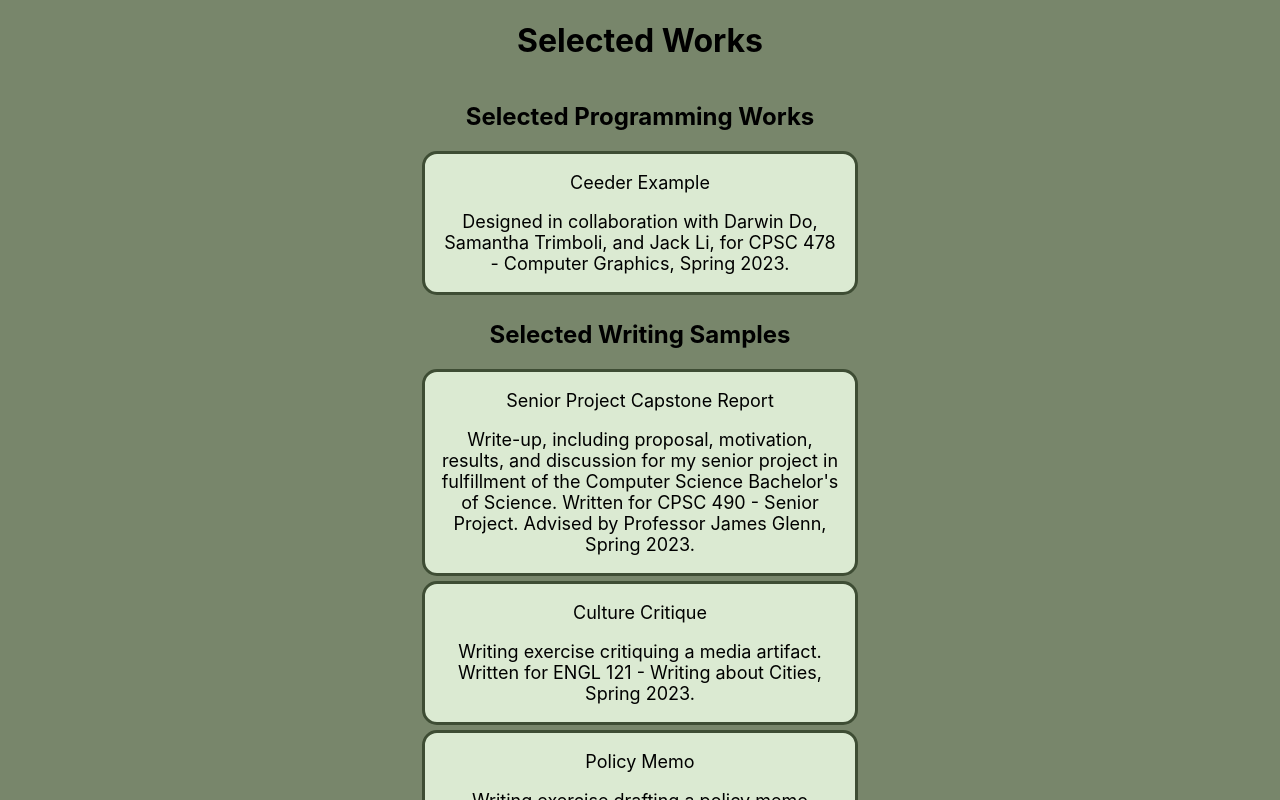
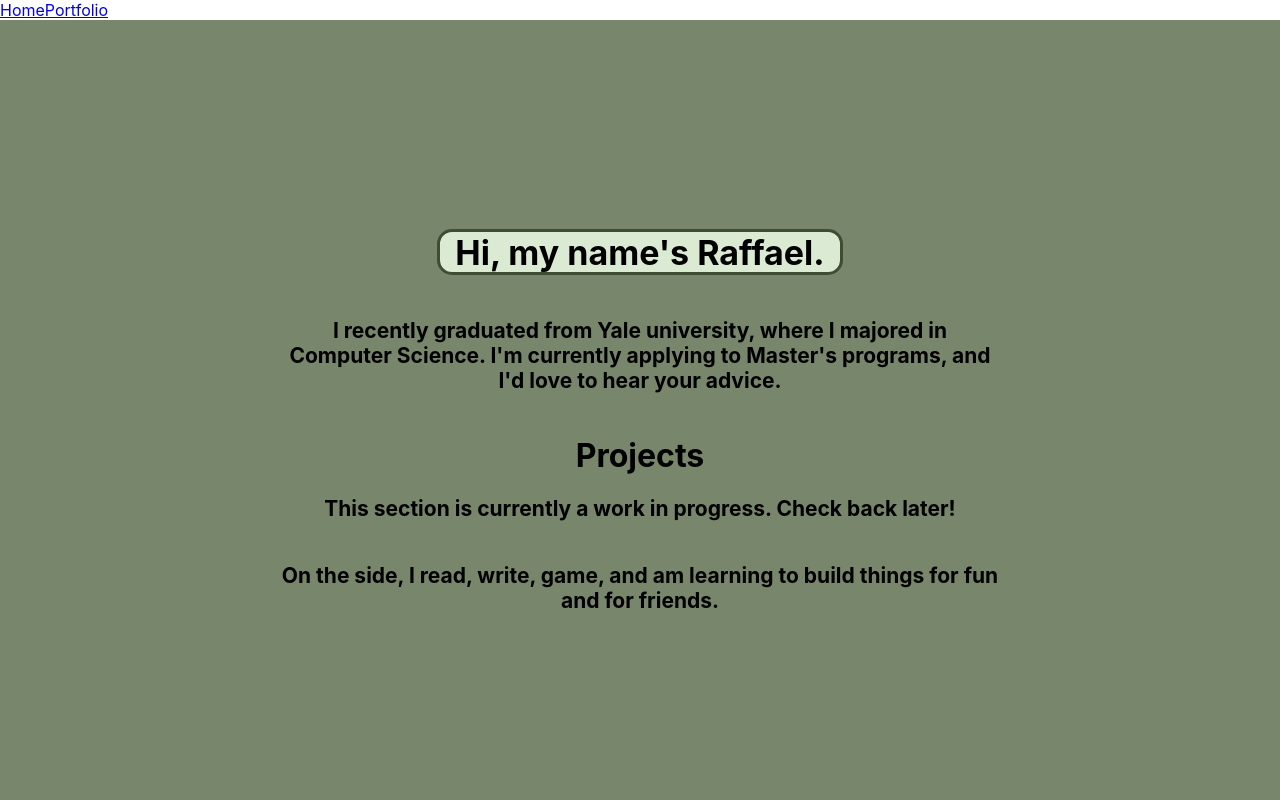
Before and after one commit to rafdkg/rafdkg.github.io, a React (Create React App) app in the folder personal-site/: page /portfolio in a window 1280 px wide. Shown: the top 800 px of the page. Built offline with nearby package versions, Linux system fonts and the light colour scheme.

Commit message:
HashRouter

```diff
--- /dev/null
+++ b/personal-site/public/404.html
@@ -0,0 +1,3 @@
+<script>
+    window.location.replace("/portfolio");
+</script>
--- a/personal-site/src/App.js
+++ b/personal-site/src/App.js
@@ -1,5 +1,5 @@
 // import logo from './logo.svg';
-import { BrowserRouter as Router, Route, Routes, Link, useLocation } from 'react-router-dom';
+import { Route, Routes, Link, useLocation } from 'react-router-dom';
 import Home from './pages/Home';
 import Portfolio from './pages/Portfolio';
 import './App.css';
@@ -22,7 +22,9 @@
 
 function App() {
   return (
-    <Router>
+    <div>
+
+    {/* <Router basename="/"> */}
       <Navbar />
 
       <Routes>
@@ -30,7 +32,8 @@
         <Route path="/portfolio" element={<Portfolio />} />
 
       </Routes>
-    </Router>
+    {/* </Router> */}
+    </div>
   )
 }
 
--- a/personal-site/src/index.js
+++ b/personal-site/src/index.js
@@ -1,13 +1,16 @@
 import React from 'react';
 import ReactDOM from 'react-dom/client';
 import './index.css';
+import { HashRouter as Router } from 'react-router-dom';
 import App from './App';
 import reportWebVitals from './reportWebVitals';
 
 const root = ReactDOM.createRoot(document.getElementById('root'));
 root.render(
   <React.StrictMode>
+    <Router>
       <App />
+    </Router>
   </React.StrictMode>
 );
 
```
